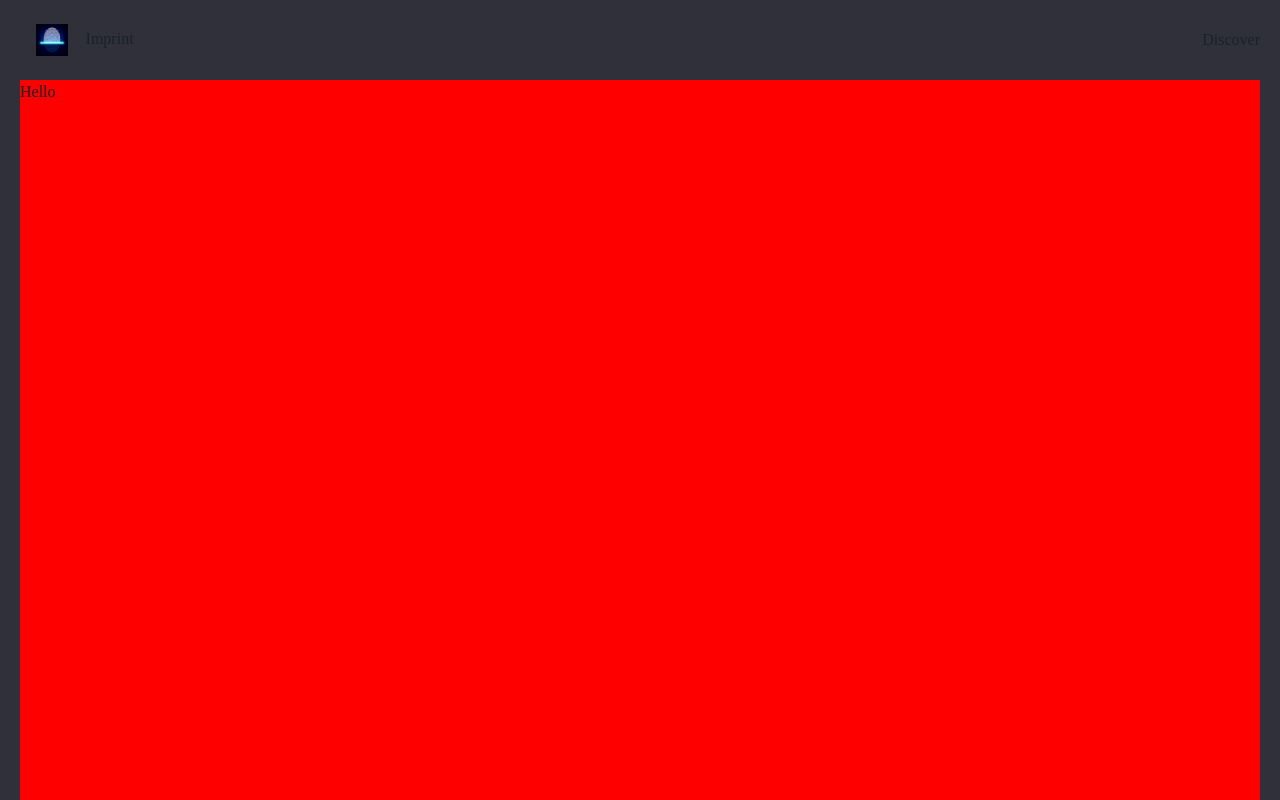
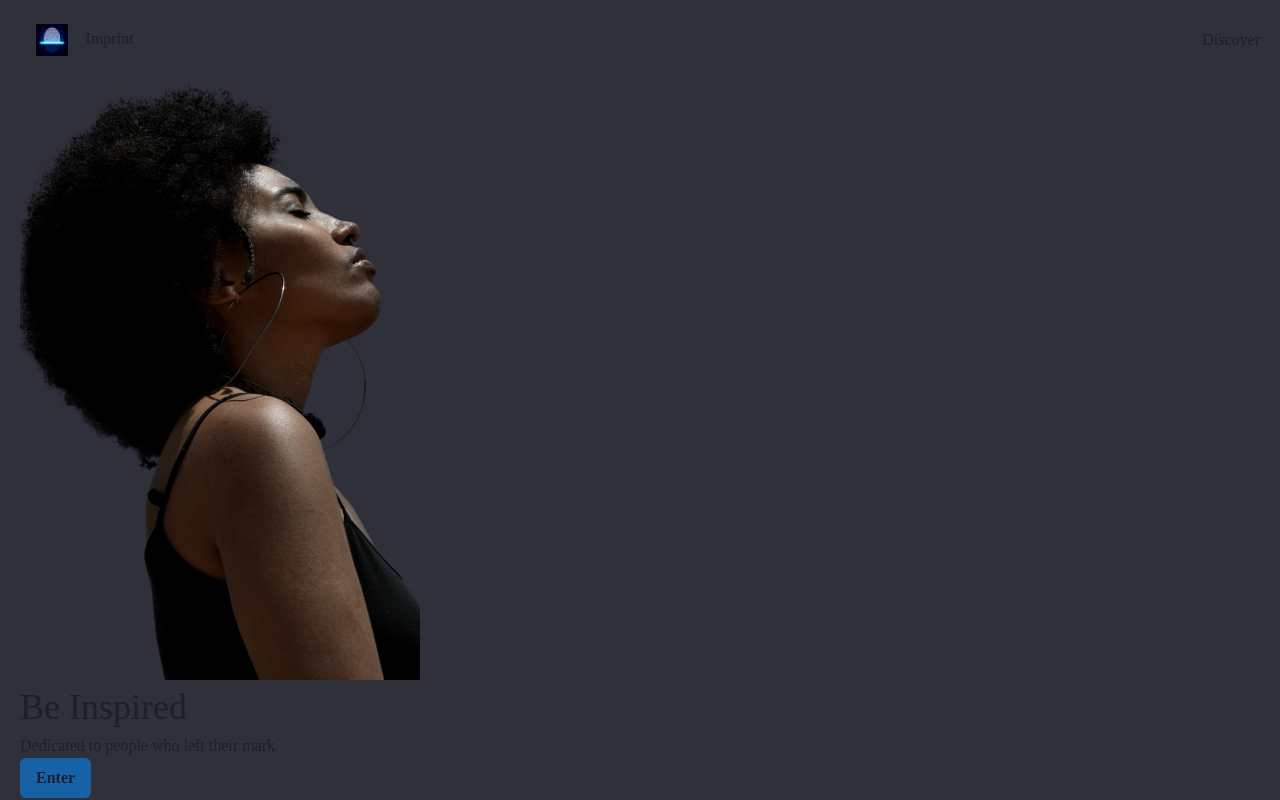
Before and after one commit to BrandonGrayson/Imprint, a React (Create React App) app: page / in a window 1280 px wide. Built offline with nearby package versions, Linux system fonts and the light colour scheme; the HTML template or start-up script is replaced by a standard one.

Commit message:
placed ui elements for the home component

```diff
--- a/src/App.js
+++ b/src/App.js
@@ -2,7 +2,7 @@ import './App.css';
 import Navbar from './components/Navbar'
 import { ChakraProvider, Box } from "@chakra-ui/react"
 import theme from './extendTheme';
-
+import Hello from "../src/components/Home";
 
 
 function App() {
@@ -20,7 +20,8 @@ function App() {
        d="flex"
        flexDirection="column">
         <Navbar />
-        <Box style={{flexGrow: 1, backgroundColor: 'red'}}> Hello</Box>
+        {/* <Box style={{flexGrow: 1, backgroundColor: 'red'}}> Hello</Box> */}
+        <Hello />
       </Box>
 
     </ChakraProvider>
--- /dev/null
+++ b/src/components/Home.js
@@ -0,0 +1,23 @@
+import React from 'react';
+import { Box, Image, AspectRatio, Text, Button } from '@chakra-ui/react';
+
+// flex grow worked in this box: style={{flexGrow: 1, backgroundColor: 'red'}}
+
+export default function Home() {
+	return (
+		<Box>
+			<Box>
+				<AspectRatio maxW="400px" ratio={4 / 6}>
+					<Image src="/img/landing-page-girl.png" alt="girl enjoying music" objectFit="cover" />
+				</AspectRatio>
+			</Box>
+			<Box>
+				<Text fontSize="4xl">Be Inspired</Text>
+				<Text fontSize="md">Dedicated to people who left their mark</Text>
+				<Button size="md" bg="#1762A7" variant="solid">
+					Enter
+				</Button>
+			</Box>
+		</Box>
+	);
+}
--- a/src/components/Navbar.js
+++ b/src/components/Navbar.js
@@ -18,7 +18,7 @@ export default function Navbar() {
                 <Box display="flex">
                     <Image
                      src="/img/imprint-logo.jpeg"
-                     alt="naruto"
+                     alt="imprint logo"
                      objectFit="cover"
                      boxSize="2em"
                      mx="1rem"
```
